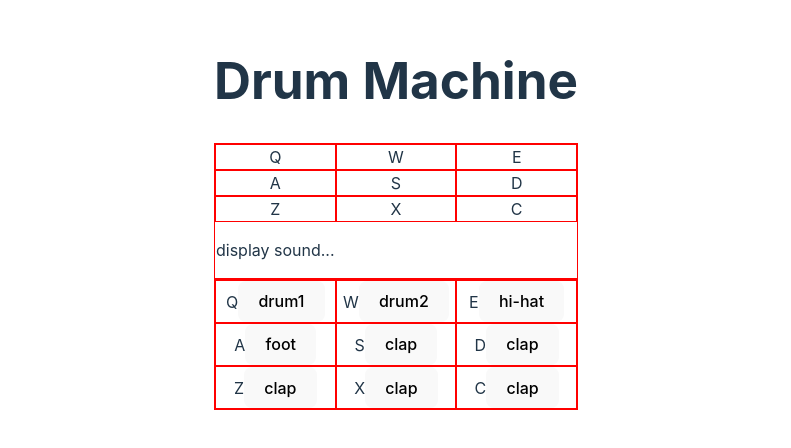
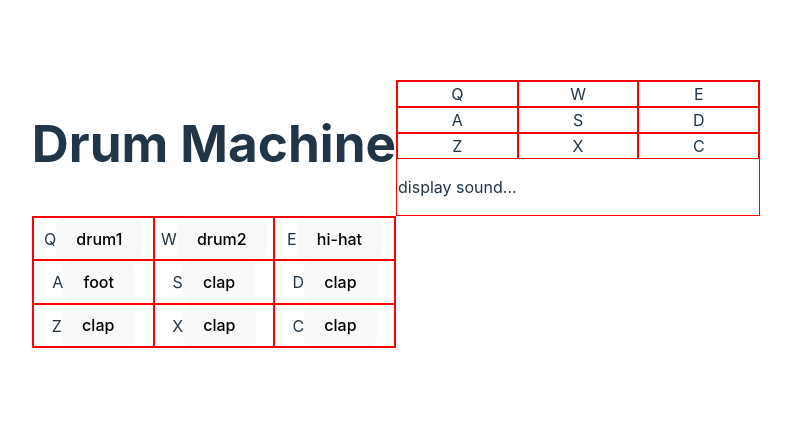
Before and after one commit to JohanCodeForFun/drum-machine, a React (Vite) app: page / in a window 1280 px wide. Shown: the part 186-634 px from the top of the page, without its empty margins (244-1035 px from the left). Built offline with nearby package versions, Linux system fonts and the light colour scheme.

Commit message:
add grid style for drum machine

```diff
--- a/src/index.css
+++ b/src/index.css
@@ -29,6 +29,12 @@ body {
   place-items: center;
   min-width: 320px;
   min-height: 100vh;
+}
+
+#drum-machine {
+  display: grid;
+  grid-template-columns: 1fr 1fr;
+  /* grid-template-rows: 1fr 1fr; */
 }
 
 .pad-bank {
```
